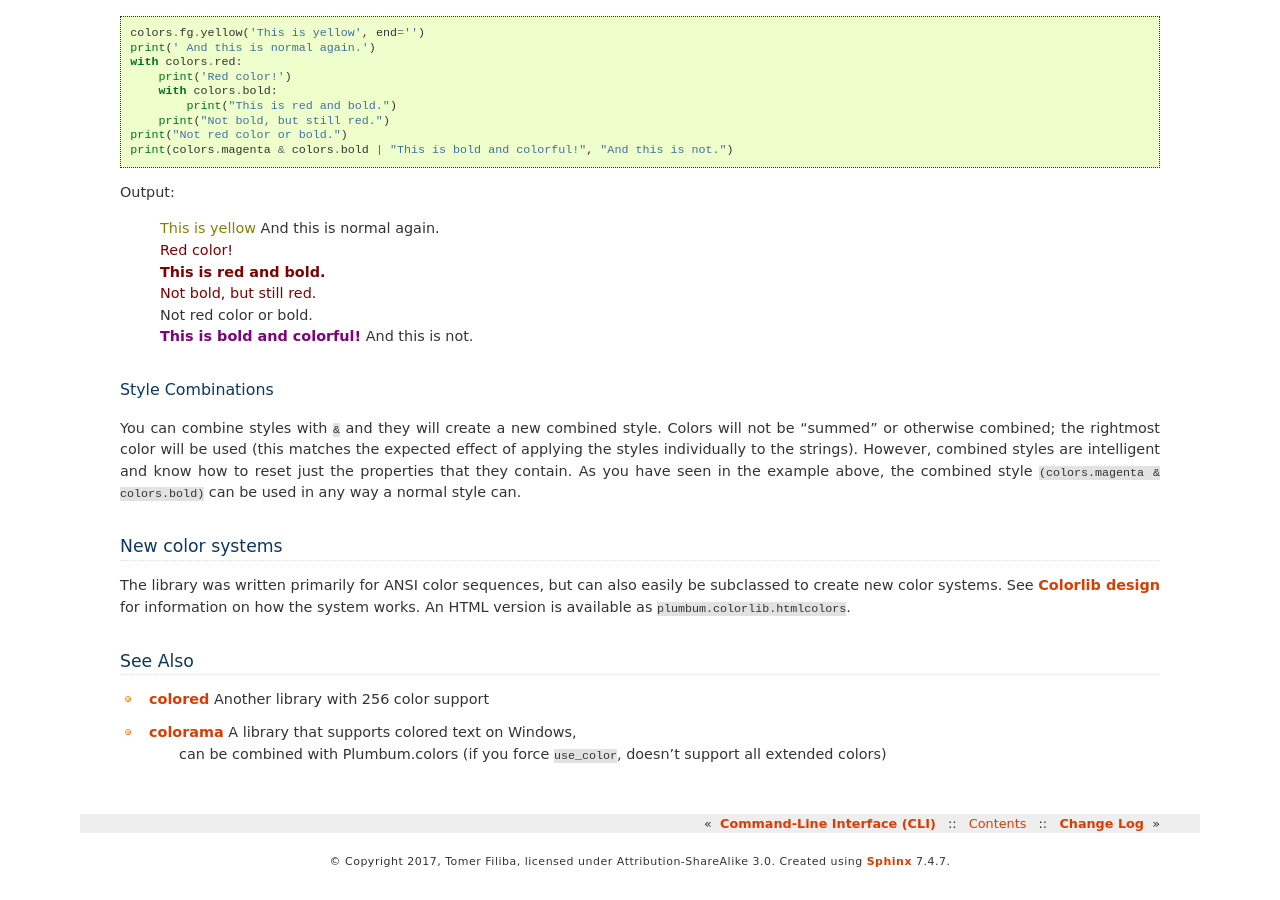
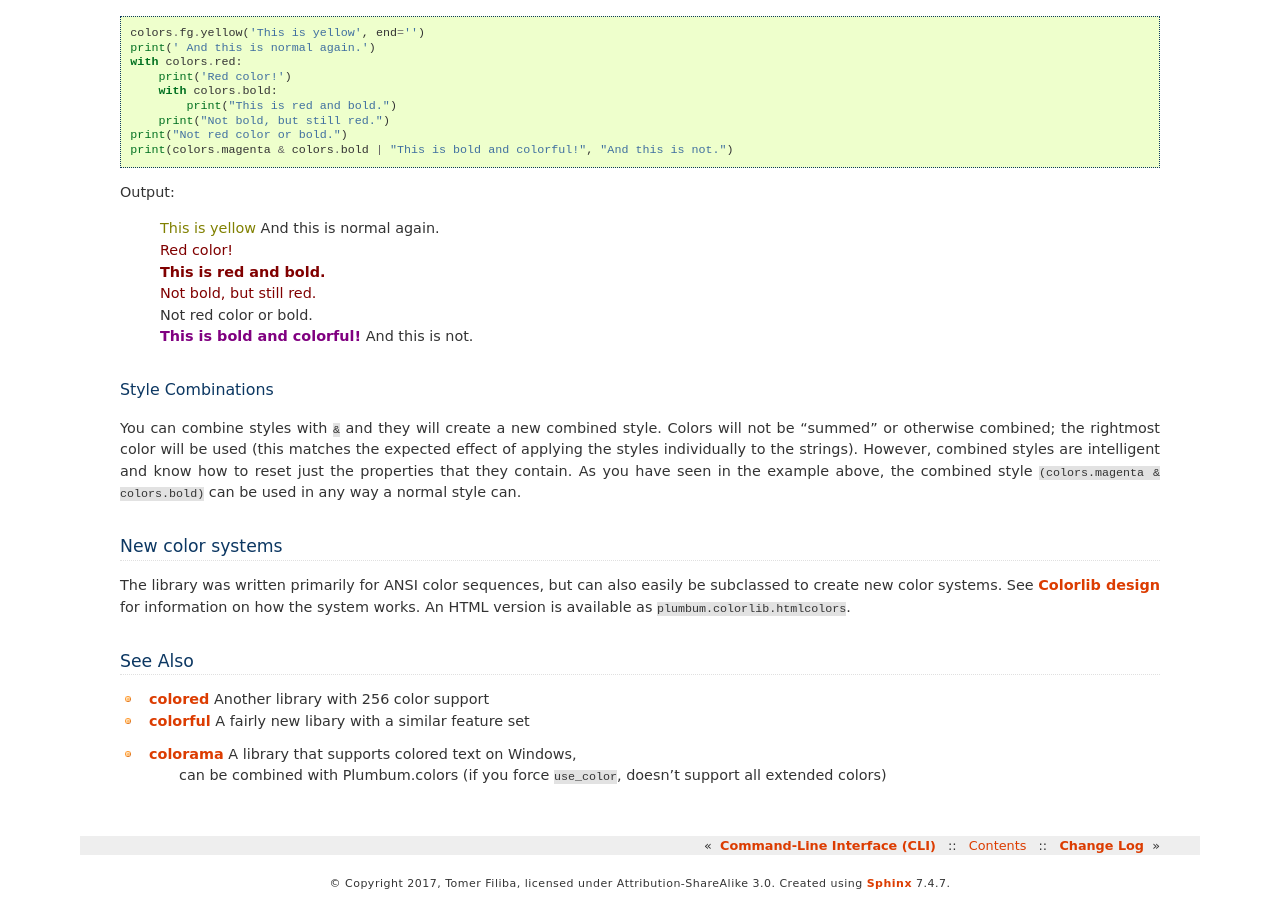
Before and after one commit to tomerfiliba/plumbum, a Sphinx documentation site: the page built from docs/colors.rst, in a window 1280 px wide and 900 px high, scrolled down 7186 px. Built offline with Sphinx 7.4.7, drawn with Linux system fonts in a browser that asks for light colours; before the commit the page ends 8064 px from its top, so only the background shows below that.

Commit message:
Adding mention of colorful, since that seems to be similar

```diff
--- a/docs/colors.rst
+++ b/docs/colors.rst
@@ -280,5 +280,6 @@ See Also
 ========
 
 * `colored <https://pypi.python.org/pypi/colored>`_ Another library with 256 color support
+* `colorful <https://github.com/timofurrer/colorful>`_ A fairly new libary with a similar feature set
 * `colorama <https://pypi.python.org/pypi/colorama>`_ A library that supports colored text on Windows,
     can be combined with Plumbum.colors (if you force ``use_color``, doesn't support all extended colors)
```
